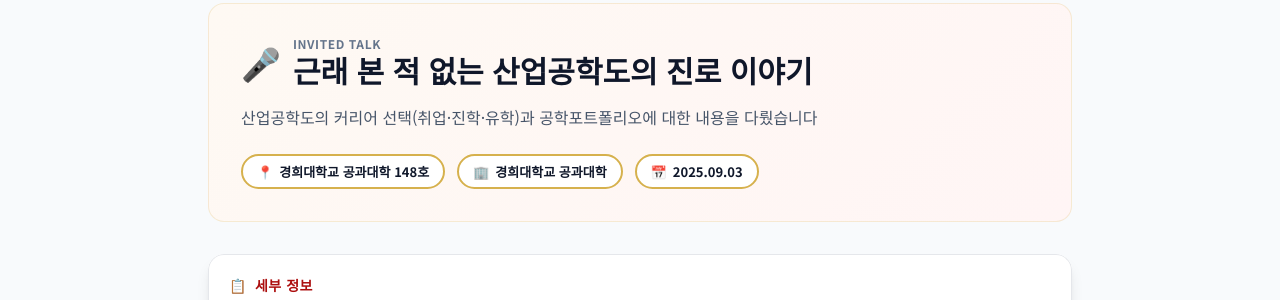
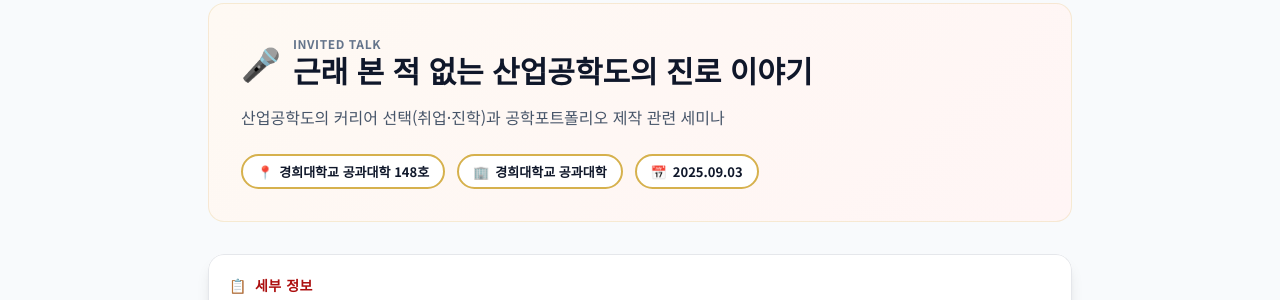
Before and after one commit to FinDS-Lab/site, a Jekyll site: the page built from seminar/2025-09-03-1.html, in a window 1280 px wide and 1179 px high. Shown: the part 123-423 px from the top of the window. Built offline with Jekyll 4.4.1, drawn with Linux system fonts in a browser that asks for light colours; nearby versions of some CDN libraries.

Commit message:
Update 2025-09-03-1.html

```diff
--- a/seminar/2025-09-03-1.html
+++ b/seminar/2025-09-03-1.html
@@ -6,7 +6,7 @@ permalink: /seminar/2025-09-03-khu-ie-career.html
 author: "최인수"
 host: "경희대학교 공과대학"
 venue: "경희대학교 공과대학 148호"
-excerpt: "산업공학도의 커리어 선택(취업·진학·유학)과 공학포트폴리오에 대한 내용을 다뤘습니다"
+excerpt: "산업공학도의 커리어 선택(취업·진학)과 공학포트폴리오 제작 관련 세미나"
 ---
 
 <style>
```
